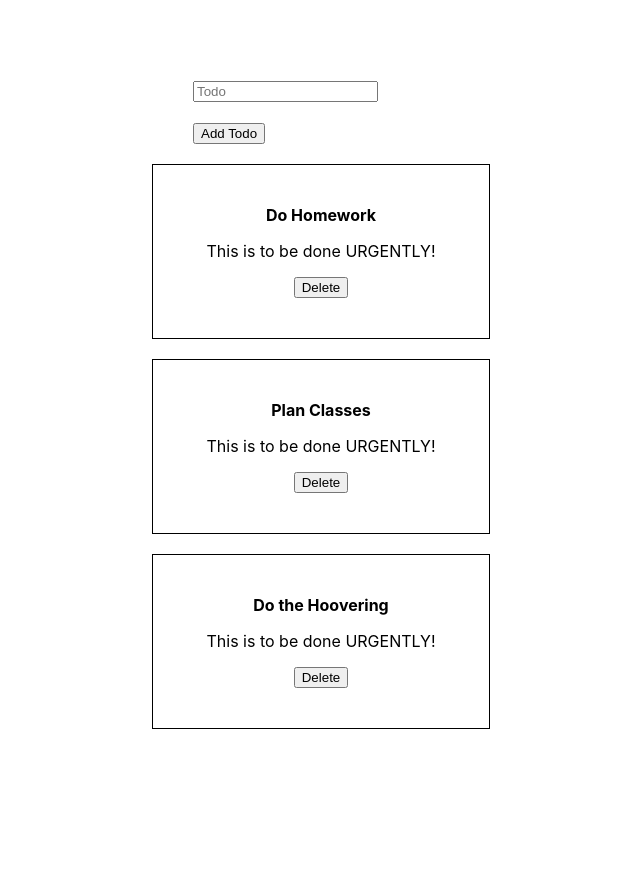
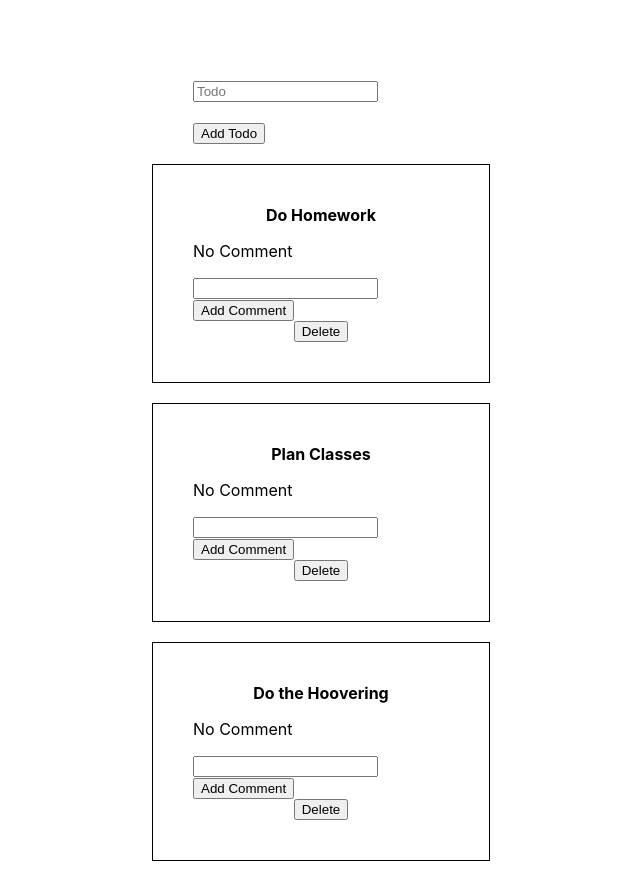
Before and after one commit to Pawson1988/ReactTodoApp, a React (Create React App) app: page / in a window 1280 px wide. Shown: the whole page, without its empty margins (319-959 px from the left). Before the commit the page ends 800 px from the top, so only its background shows below. Built offline with nearby package versions, Linux system fonts and the light colour scheme.

Commit message:
added comments functions

```diff
--- a/src/components/Todos.js
+++ b/src/components/Todos.js
@@ -1,6 +1,6 @@
-import React, { useState } from "react";
+import React from "react";
+import styled from "styled-components";
 import TodosComments from "./TodosComments";
-import styled from "styled-components";
 
 const StyledDiv = styled.div`
   padding: 40px;
@@ -23,8 +23,6 @@ const StyledList = styled.li`
 `;
 
 const Todos = ({ todos, deleteTodo }) => {
-  const [comments, setComments] = useState("This is to be done URGENTLY!");
-
   if (todos.length === 0) {
     return (
       <StyledDiv>
@@ -40,7 +38,7 @@ const Todos = ({ todos, deleteTodo }) => {
           return (
             <StyledDiv>
               <StyledList key={index}>{todo}</StyledList>
-              <TodosComments comments={comments} />
+              <TodosComments />
               {
                 <button
                   key={`button: ${index}`}
--- a/src/components/TodosComments.js
+++ b/src/components/TodosComments.js
@@ -1,11 +1,22 @@
-import React from "react";
+import React, { useState } from "react";
 
-const TodosComments = ({comments}) => {
-    return (
-        <div>
-        <p>{comments}</p>
-        </div>
-    )
-}
+const TodosComments = () => {
+  const [comment, setComment] = useState("No Comment");
+
+  function onSubmitComment(e) {
+    setComment(e.target.commentInput.value);
+    e.preventDefault();
+  }
+
+  return (
+    <div>
+      <p>{comment}</p>
+      <form onSubmit={onSubmitComment}>
+        <input name="commentInput" type="text"></input>
+        <button>Add Comment</button>
+      </form>
+    </div>
+  );
+};
 
 export default TodosComments;
```
